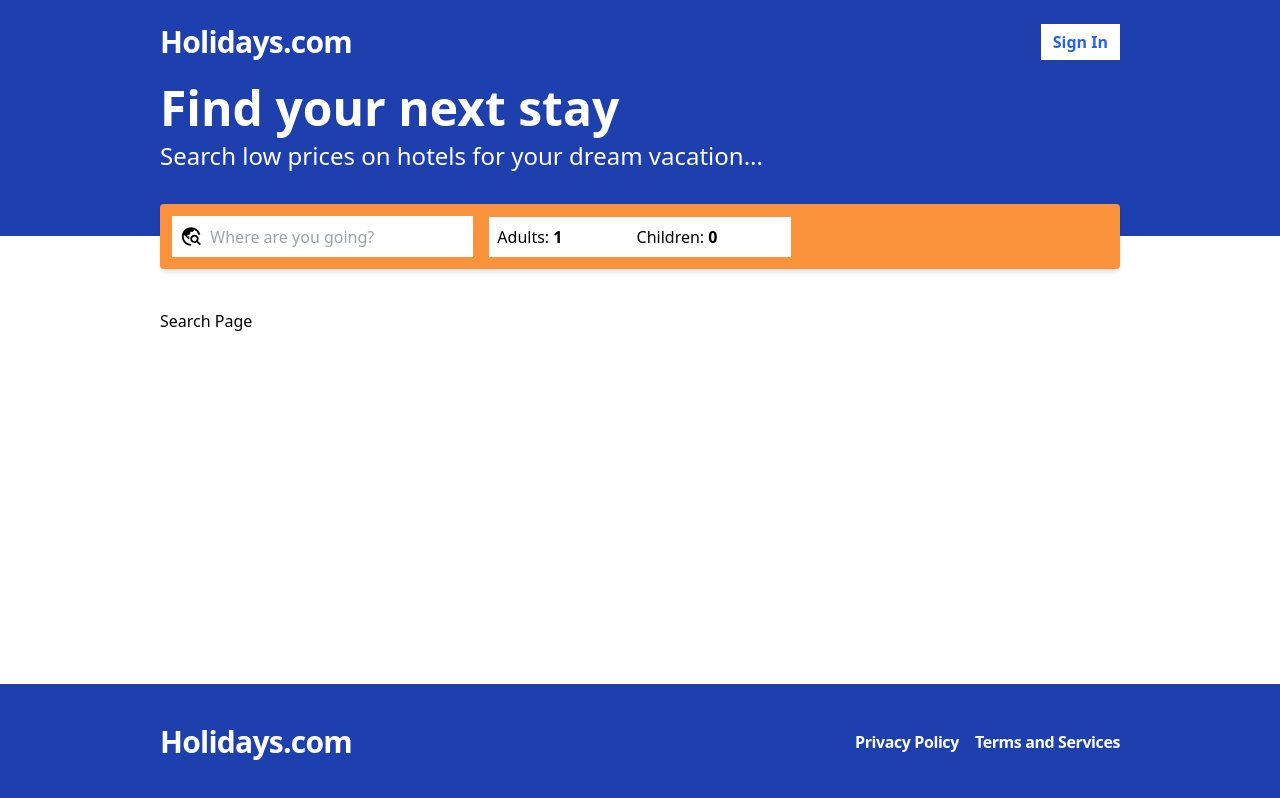
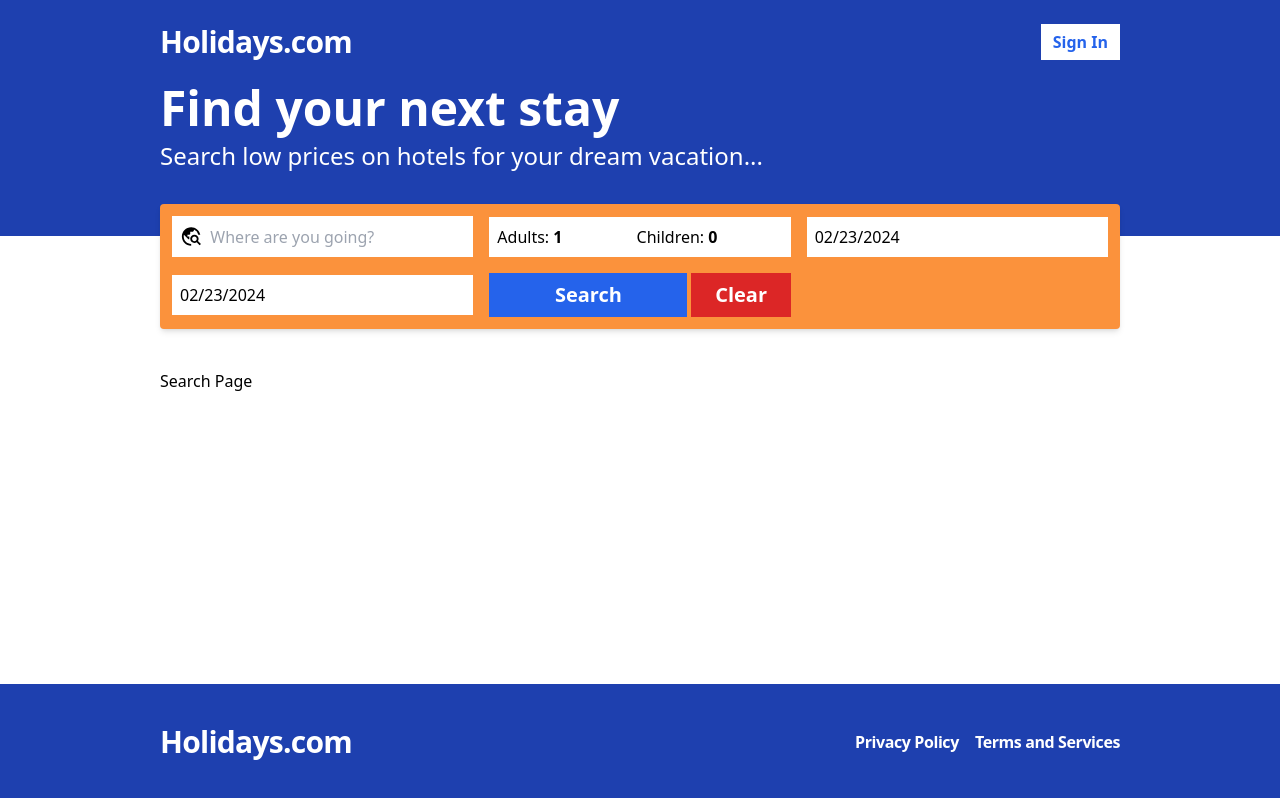
Before and after one commit to MaheshMoholkar/hotel_booking_app, a React (Vite) app in the folder frontend/: page /search in a window 1280 px wide. Built offline with nearby package versions, Linux system fonts and the light colour scheme; no server answers.

Commit message:
add date picker

```diff
--- a/frontend/package.json
+++ b/frontend/package.json
@@ -20,6 +20,7 @@
   },
   "devDependencies": {
     "@types/react": "^18.2.55",
+    "@types/react-datepicker": "^6.2.0",
     "@types/react-dom": "^18.2.19",
     "@typescript-eslint/eslint-plugin": "^6.21.0",
     "@typescript-eslint/parser": "^6.21.0",
--- a/frontend/src/App.tsx
+++ b/frontend/src/App.tsx
@@ -11,6 +11,7 @@
 import { useAppContext } from "./contexts/AppContext";
 import MyHotels from "./pages/MyHotels";
 import EditHotel from "./pages/EditHotel";
+import Search from "./pages/Search";
 
 function App() {
   const { isLoggedIn } = useAppContext();
@@ -29,7 +30,7 @@
           path="/search"
           element={
             <Layout>
-              <p>Search Page</p>
+              <Search />
             </Layout>
           }
         />
--- a/frontend/src/components/SearchBar.tsx
+++ b/frontend/src/components/SearchBar.tsx
@@ -1,8 +1,12 @@
 import { FormEvent, useState } from "react";
 import { useSearchContext } from "../contexts/SearchContext";
 import { MdTravelExplore } from "react-icons/md";
+import DatePicker from "react-datepicker";
+import "react-datepicker/dist/react-datepicker.css";
+import { useNavigate } from "react-router-dom";
 
 const SearchBar = () => {
+  const navigate = useNavigate();
   const search = useSearchContext();
 
   const [destination, setDestination] = useState<string>(search.destination);
@@ -20,7 +24,12 @@
       adultCount,
       childCount
     );
+    navigate("/search");
   };
+
+  const minDate = new Date();
+  const maxDate = new Date();
+  maxDate.setFullYear(maxDate.getFullYear() + 1);
 
   return (
     <form
@@ -60,6 +69,42 @@
           />
         </label>
       </div>
+      <div>
+        <DatePicker
+          selected={checkIn}
+          onChange={(date) => setCheckIn(date as Date)}
+          selectsStart
+          startDate={checkIn}
+          endDate={checkOut}
+          minDate={minDate}
+          maxDate={maxDate}
+          placeholderText="Check-in Date"
+          className="min-w-full bg-white p-2 focus:outline-none"
+          wrapperClassName="min-w-full"
+        />
+      </div>
+      <div>
+        <DatePicker
+          selected={checkOut}
+          onChange={(date) => setCheckOut(date as Date)}
+          selectsStart
+          startDate={checkIn}
+          endDate={checkOut}
+          minDate={minDate}
+          maxDate={maxDate}
+          placeholderText="Check-in Date"
+          className="min-w-full bg-white p-2 focus:outline-none"
+          wrapperClassName="min-w-full"
+        />
+      </div>
+      <div className="flex gap-1">
+        <button className="w-2/3 bg-blue-600 text-white h-full p-2 font-bold text-xl hover:bg-blue-500">
+          Search
+        </button>
+        <button className="w-1/3 bg-red-600 text-white h-full p-2 font-bold text-xl hover:bg-red-500">
+          Clear
+        </button>
+      </div>
     </form>
   );
 };
--- /dev/null
+++ b/frontend/src/pages/Search.tsx
@@ -0,0 +1,9 @@
+import { useSearchContext } from "../contexts/SearchContext";
+
+const Search = () => {
+  const search = useSearchContext();
+
+  return <>Search Page</>;
+};
+
+export default Search;
```
